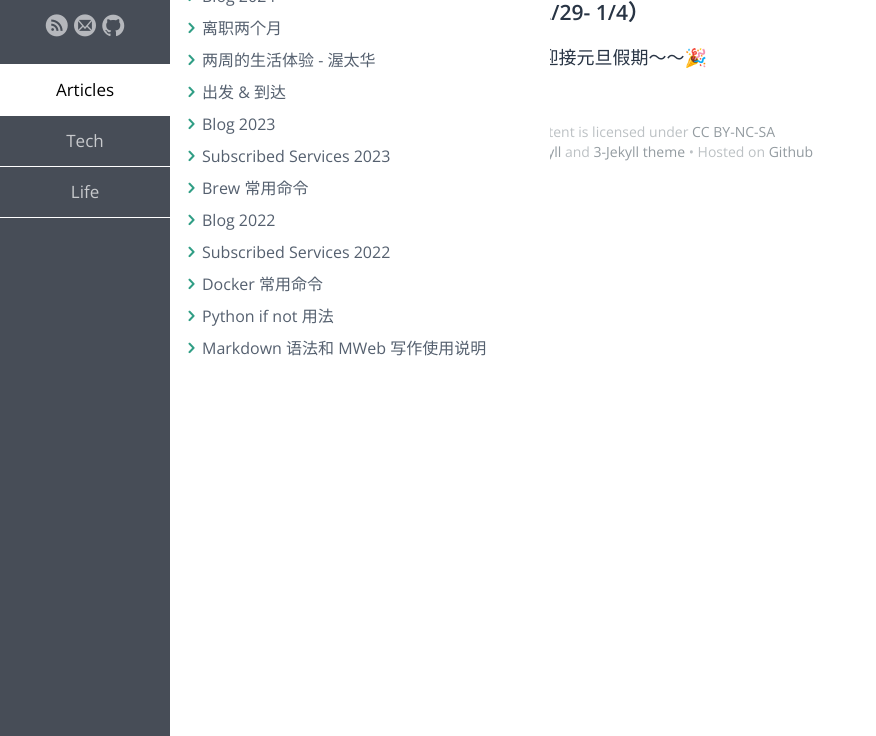
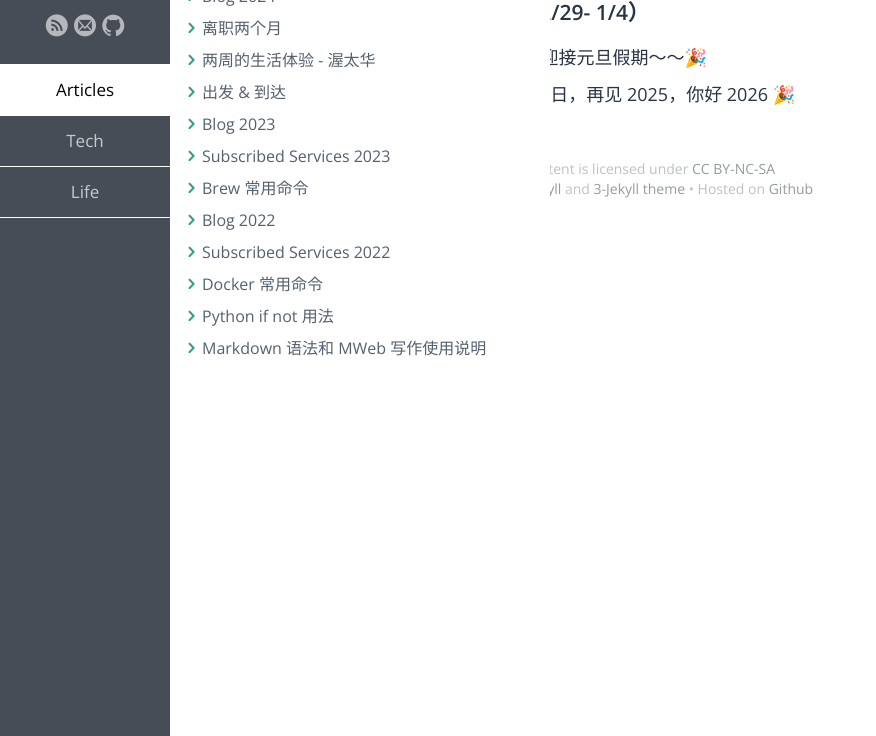
Before and after one commit to samxupeiran/samxupeiran.github.io, a Jekyll site: the page built from _posts/life/2025-12-29-my-blog.md, in a window 1280 px wide, cut to the strip 164-900 px from the top of the page. Shown: the whole strip, without its empty margins (0-876 px from the left). Built offline with Jekyll 4.4.1, drawn with Linux system fonts in a browser that asks for light colours; some web fonts are replaced.

Commit message:
feat: add weekly blog 12/31

```diff
--- a/_posts/life/2025-12-29-my-blog.md
+++ b/_posts/life/2025-12-29-my-blog.md
@@ -8,3 +8,4 @@ tags: Blog
 
 - ### 2026 年 1 月 第 1 周（12/29- 1/4）
      - 12/29 圣诞假期结束了，迎接元旦假期～～🎉
+     - 12/31 2025 最后一个工作日，再见 2025，你好 2026 🎉
```
